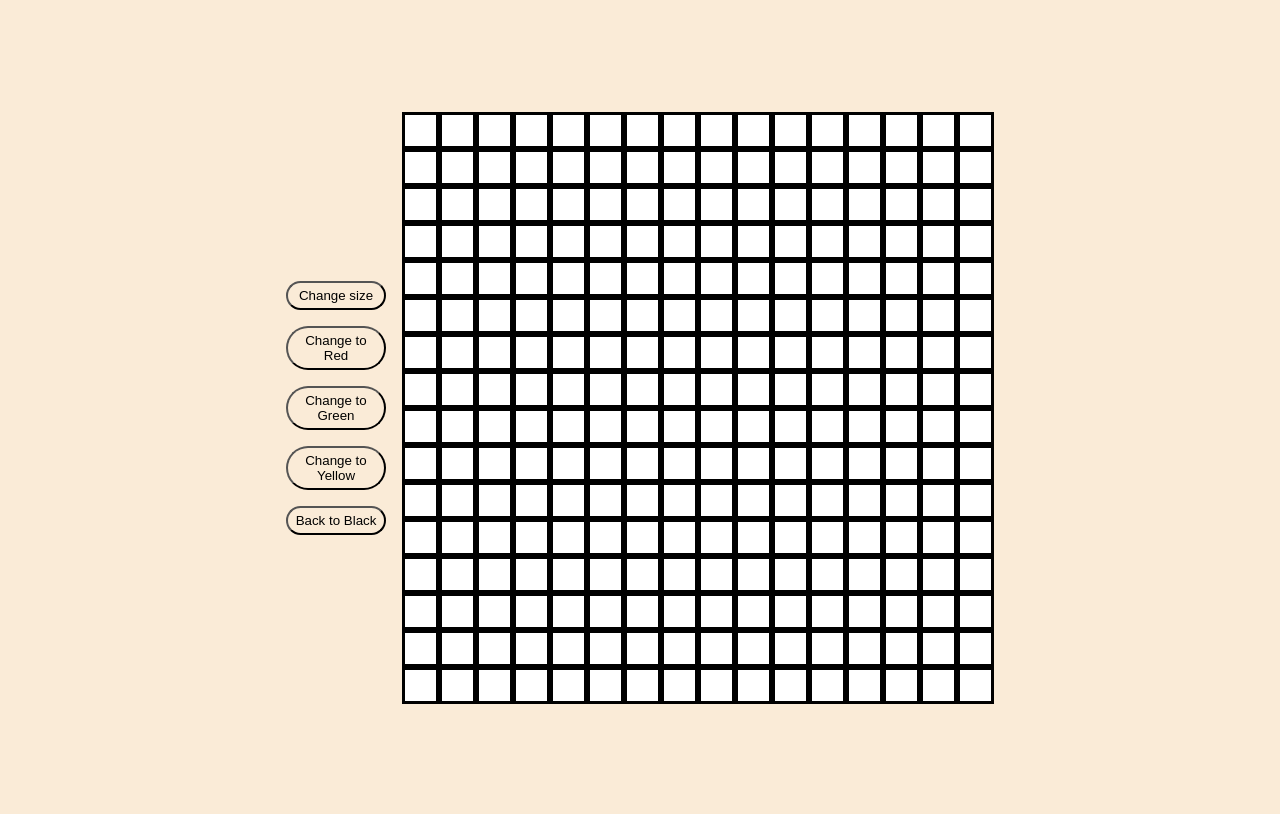
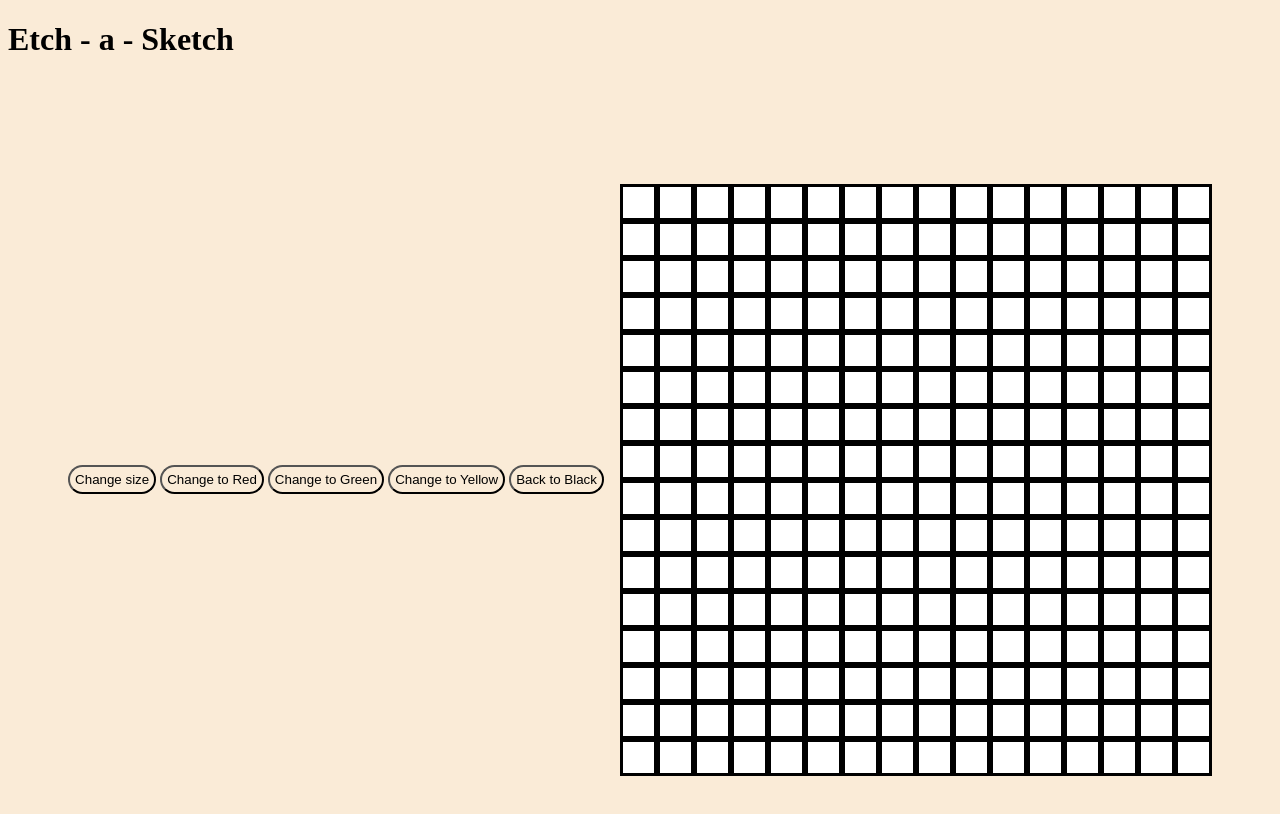
Before and after one commit to try6biscuits/etch-a-sketch, a plain HTML site: page index.html in a window 1280 px wide. Drawn offline with Linux system fonts and the light colour scheme.

Commit message:
update button container name

```diff
--- a/index.html
+++ b/index.html
@@ -8,8 +8,9 @@
     <title>Etch-a-sketch</title>
 </head>
 <body>
+    <h1>Etch - a - Sketch</h1>
     <div class="bodyContainer">
-        <div class="buttonContainer">
+        <div class="firstButtonContainer">
             <button class="btn">Change size</button>
             <button class="changeToRedBtn">Change to Red</button>
             <button class="changeToGreenBtn">Change to Green</button>
```
